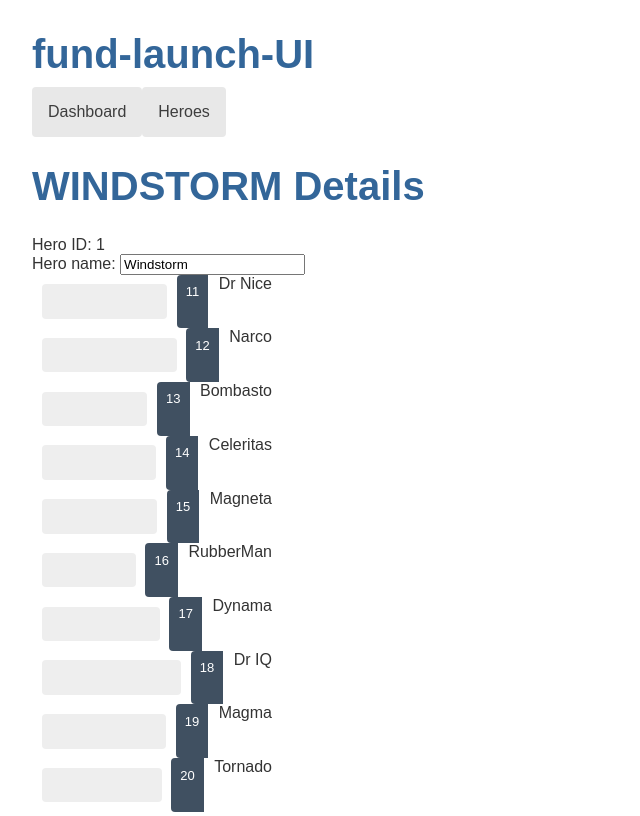
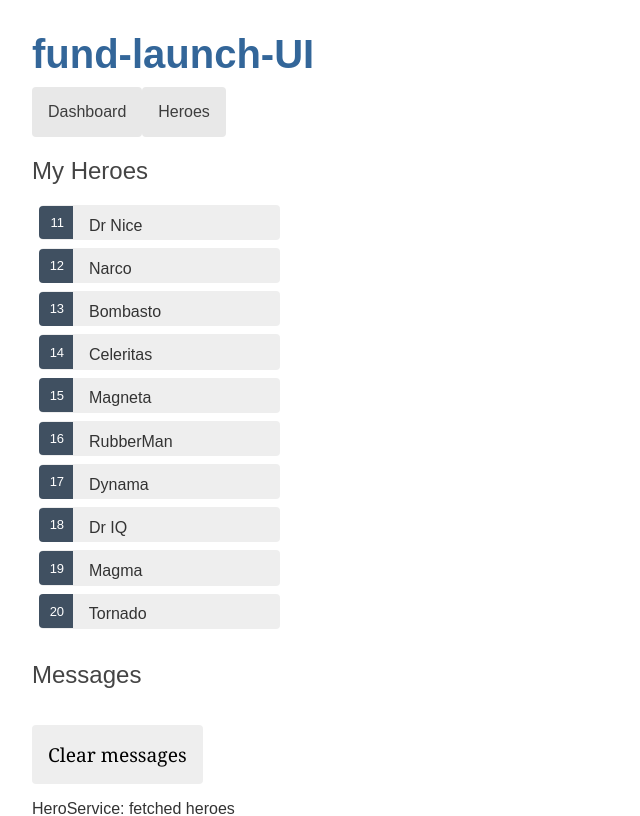
Before and after one commit to ebo-arcadia/fund-launch-UI, an Angular app: page /heroes in a window 1280 px wide. Shown: the top 816 px of the page, without its empty margins (0-640 px from the left). Built offline with nearby package versions, Linux system fonts and the light colour scheme.

Commit message:
wrap hero item with route link, attached with deep url link using ngFor iterate each hero item, parsing hero attributes, add routes url paths to Routes array in app routing module

```diff
--- a/src/app/dashboard/dashboard.component.html
+++ b/src/app/dashboard/dashboard.component.html
@@ -1,6 +1,7 @@
 <h2>Top Heroes</h2>
 <div class="heroes-menu">
-  <a *ngFor="let hero of heroes">
+  <a *ngFor="let hero of heroes"
+     routerLink="/detail/{{hero.id}}">
     {{hero.name}}
   </a>
 </div>
--- a/src/app/heroes/heroes.component.css
+++ b/src/app/heroes/heroes.component.css
@@ -5,49 +5,35 @@
   padding: 0;
   width: 15em;
 }
-
 .heroes li {
-  display: flex;
+  position: relative;
+  cursor: pointer;
 }
 
-.heroes button {
-  flex: 1;
-  cursor: pointer;
-  position: relative;
-  left: 0;
-  background-color: #EEE;
-  margin: .5em;
-  padding: 0;
-  border-radius: 4px;
-  display: flex;
-  align-items: stretch;
-  height: 1.8em;
-}
-
-.heroes button:hover {
-  color: #2c3a41;
-  background-color: #e6e6e6;
+.heroes li:hover {
   left: .1em;
 }
 
-.heroes button:active {
+.heroes a {
+  color: #333;
+  text-decoration: none;
+  background-color: #EEE;
+  margin: .5em;
+  padding: .3em 0;
+  height: 1.6em;
+  border-radius: 4px;
+  display: block;
+  width: 100%;
+}
+
+.heroes a:hover {
+  color: #2c3a41;
+  background-color: #e6e6e6;
+}
+
+.heroes a:active {
   background-color: #525252;
   color: #fafafa;
-}
-
-.heroes button.selected {
-  background-color: white;
-  color: red;
-}
-
-.heroes button.selected:hover {
-  background-color: #505050;
-  color: greenyellow;
-}
-
-.heroes button.selected:active {
-  background-color: black;
-  color: white;
 }
 
 .heroes .badge {
@@ -57,10 +43,12 @@
   padding: 0.8em 0.7em 0 0.7em;
   background-color: #405061;
   line-height: 1em;
+  position: relative;
+  left: -1px;
+  top: -4px;
+  height: 1.8em;
+  min-width: 16px;
+  text-align: right;
   margin-right: .8em;
   border-radius: 4px 0 0 4px;
 }
-
-.heroes .name {
-  align-self: center;
-}
--- a/src/app/heroes/heroes.component.html
+++ b/src/app/heroes/heroes.component.html
@@ -1,23 +1,8 @@
-<h1>{{hero.name | uppercase }} Details</h1>
-<div><span>Hero ID: </span> {{hero.id}}</div>
-<div>
-  <label for="name">Hero name: </label>
-  <input id="name" [(ngModel)]="hero.name" placeholder="name">
-</div>
+<h2>My Heroes</h2>
 <ul class="heroes">
   <li *ngFor="let hero of heroes">
-    <button [class.selected]="hero === selectedHero" type="button" (click)="onSelect(hero)"></button>
-    <span class="badge"> {{hero.id}}</span> {{hero.name}}
+    <a routerLink="/detail/{{hero.id}}">
+      <span class="badge">{{hero.id}}</span> {{hero.name}}
+    </a>
   </li>
 </ul>
-<app-hero-detail [hero]="selectedHero"></app-hero-detail>
-
-<!--delegate the below logic to hero-detail component html-->
-<!--<div *ngIf="selectedHero">-->
-<!--  <h2>{{selectedHero.name | uppercase }} Details </h2>-->
-<!--  <div>id: {{selectedHero.id}}</div>-->
-<!--  <div>-->
-<!--    <label for="hero-name">Hero name: </label>-->
-<!--    <input id="hero-name" [(ngModel)]="selectedHero.name" placeholder="name">-->
-<!--  </div>-->
-<!--</div>-->
--- a/src/app/heroes/heroes.component.ts
+++ b/src/app/heroes/heroes.component.ts
@@ -1,6 +1,5 @@
 import {Component, Input, OnInit} from '@angular/core';
 import { Hero } from '../hero'
-// import { HEROES } from '../mock-heros'
 import { HeroService} from "../hero.service";
 import { MessageService } from "../message.service";
 
@@ -10,25 +9,16 @@ import { MessageService } from "../message.service";
   styleUrls: ['./heroes.component.css']
 })
 export class HeroesComponent implements OnInit {
-  hero: Hero = {
-    id: 1,
-    name: 'Windstorm'
-  }
   heroes: Hero[] = [];
-  selectedHero?: Hero;
 
-  constructor(private heroService: HeroService, private messageService: MessageService) { }
+  constructor(private heroService: HeroService) { }
 
   ngOnInit(): void {
     this.getHeroes();
   }
 
-  onSelect(hero: Hero): void {
-    this.selectedHero = hero;
-    this.messageService.add(`HeroesComponent: Selected hero id=${hero.id}`);
-}
-
   getHeroes(): void {
-    this.heroService.getHeroes().subscribe(heroes => this.heroes = heroes);
+    this.heroService.getHeroes()
+      .subscribe(heroes => this.heroes = heroes);
   }
 }
```
Also changed, not shown: src/app/app-routing.module.ts (+6 -3 lines).
